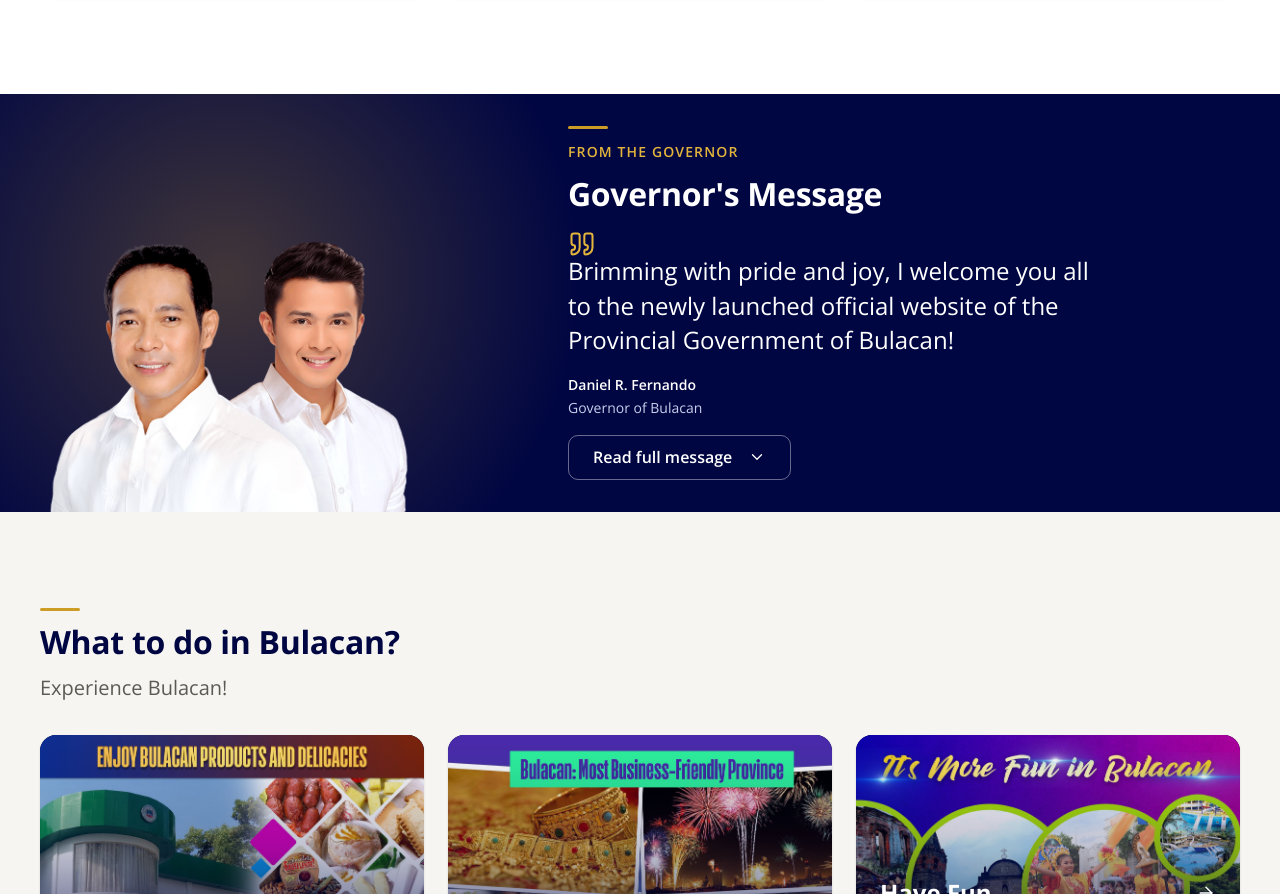
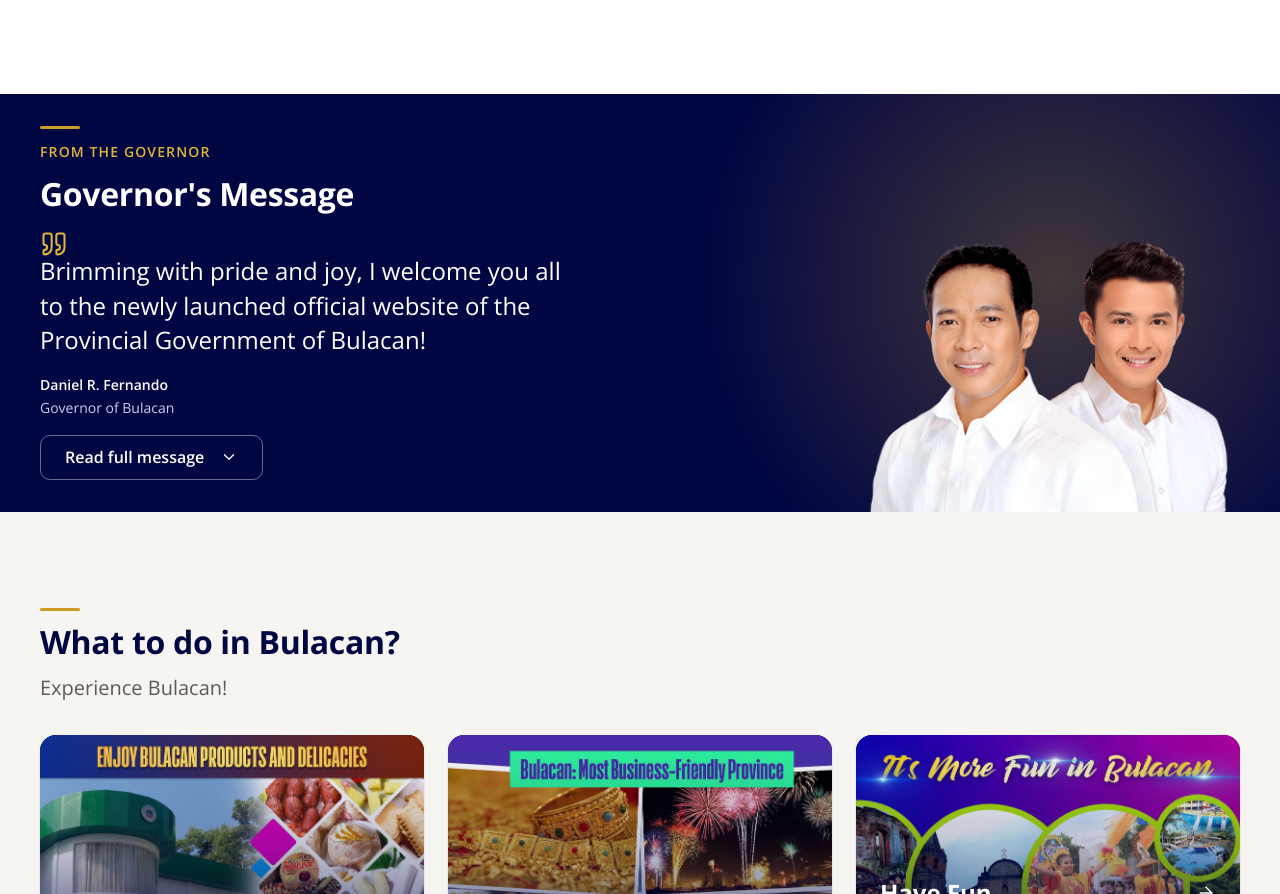
Before and after one commit to EJDonato/Bulacan-Website-Redesign, an Astro site: page / in a window 1280 px wide. Shown: the part 1600-2494 px from the top of the page. Built offline with nearby package versions, Linux system fonts and the light colour scheme; Astro itself is replaced by a stand-in of ours.

Commit message:
Put the Governor's photo on the right
Co-Authored-By: Claude Sonnet 5.5 <noreply@anthropic.com>

```diff
--- a/src/styles/governor.css
+++ b/src/styles/governor.css
@@ -17,7 +17,7 @@
   position: absolute;
   z-index: -1;
   inset-block-end: -35%;
-  inset-inline-start: -12%;
+  inset-inline-end: -12%;
   inline-size: min(70vw, 760px);
   aspect-ratio: 1;
   border-radius: 50%;
@@ -28,7 +28,7 @@
 
 .gov__grid { display: grid; gap: var(--space-4); align-items: end; }
 @media (min-width: 1025px) {
-  .gov__grid { grid-template-columns: minmax(0, 5fr) minmax(0, 7fr); gap: var(--space-7); }
+  .gov__grid { grid-template-columns: minmax(0, 7fr) minmax(0, 5fr); gap: var(--space-7); }
 }
 
 .gov__text {
@@ -101,5 +101,5 @@
 @media (min-width: 641px) { .gov__photo { inline-size: min(100%, 320px); } }
 .gov__photo img { display: block; inline-size: 100%; block-size: auto; }
 @media (min-width: 1025px) {
-  .gov__photo { order: -1; justify-self: start; inline-size: min(100%, 380px); }
+  .gov__photo { justify-self: end; inline-size: min(100%, 380px); }
 }
```
Also changed, not shown: design-system.md (+2 -2 lines).
